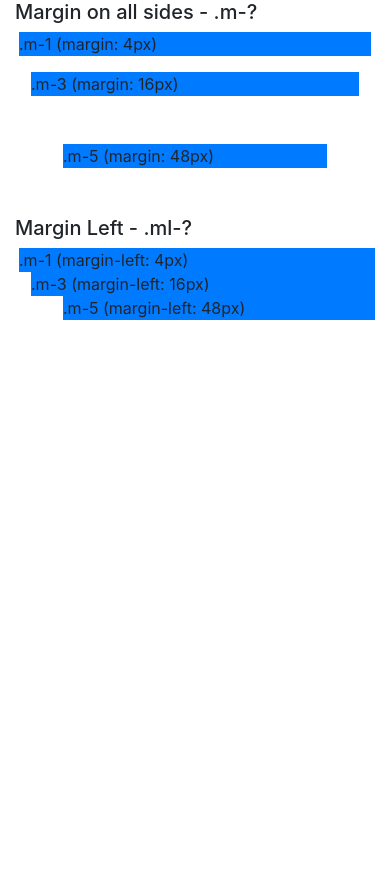
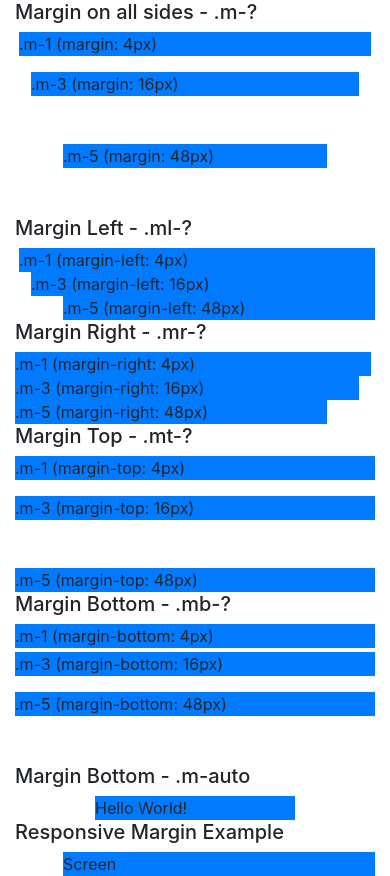
Before and after one commit to MichaelBaynon/Learning-Bootstrap, a plain HTML site: page index.html in a window 390 px wide. Before the commit the page ends 844 px from the top, so only its background shows below. Drawn offline with nearby package versions, Linux system fonts and the light colour scheme.

Commit message:
marginRightTopBottomAuto and responsive margin

```diff
--- a/index.html
+++ b/index.html
@@ -21,6 +21,26 @@
     <div class="bg-primary ml-3">.m-3 (margin-left: 16px) </div>
     <div class="bg-primary ml-5">.m-5 (margin-left: 48px) </div>
 
+    <h5>Margin Right - .mr-?</h5>
+    <div class="bg-primary mr-1">.m-1 (margin-right: 4px) </div>
+    <div class="bg-primary mr-3">.m-3 (margin-right: 16px) </div>
+    <div class="bg-primary mr-5">.m-5 (margin-right: 48px) </div>
+
+    <h5>Margin Top - .mt-?</h5>
+    <div class="bg-primary mt-1">.m-1 (margin-top: 4px) </div>
+    <div class="bg-primary mt-3">.m-3 (margin-top: 16px) </div>
+    <div class="bg-primary mt-5">.m-5 (margin-top: 48px) </div>
+
+    <h5>Margin Bottom - .mb-?</h5>
+    <div class="bg-primary mb-1">.m-1 (margin-bottom: 4px) </div>
+    <div class="bg-primary mb-3">.m-3 (margin-bottom: 16px) </div>
+    <div class="bg-primary mb-5">.m-5 (margin-bottom: 48px) </div>
+
+    <h5>Margin Bottom - .m-auto</h5>
+    <div class="bg-primary m-auto"style='width: 200px;'>Hello World!</div>
+
+    <h5>Responsive Margin Example</h5>
+    <div class='bg-primary ml-5 ml-sm-0 ml-md-5 ml-lg-0 ml-xl-5'>Screen</div>
 
 
 
```
